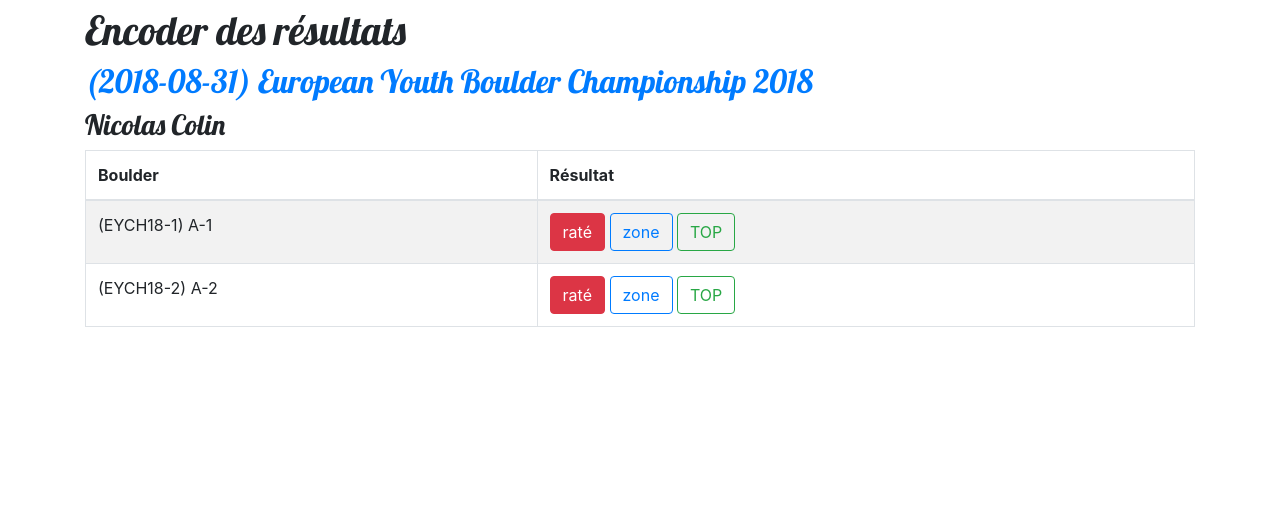
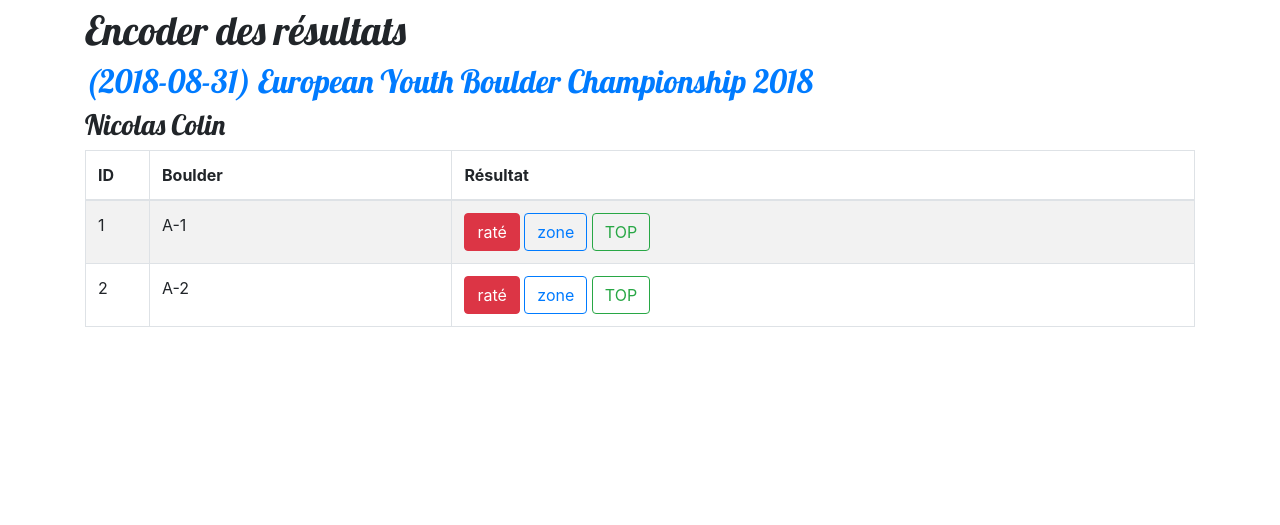
Before and after one commit to xluthi/django-scf, a Django app: page /encoding/1/5 in a window 1280 px wide. Shown: the part 66-591 px from the top of the page. Run offline with Django 3.2, Linux system fonts and the light colour scheme; data comes from the database, SQL or seed files in the repository; data that the repository does not hold is empty; parts of the project's set-up code (start-up, migrations or seed data) failed here and were passed over; some libraries are stand-ins or nearby versions.

Commit message:
Small fix on the encoding templates.

```diff
--- a/encoding/templates/encoding/competition.html
+++ b/encoding/templates/encoding/competition.html
@@ -6,7 +6,7 @@
 <table class="table table-striped table-bordered">
   <thead>
     <tr>
-      <th>Dossard</th>
+      <th scope="col" style="width: 5em">Dossard</th>
       <th>Nom</th>
     </tr>
   </thead>
--- a/encoding/templates/encoding/competitor.html
+++ b/encoding/templates/encoding/competitor.html
@@ -7,14 +7,16 @@
 <table class="table table-striped table-bordered">
   <thead>
     <tr>
-      <th>Boulder</th>
-      <th>Résultat</th>
+      <th scope="col" style="width: 4em">ID</th>
+      <th scope="col">Boulder</th>
+      <th scope="col">Résultat</th>
     </tr>
   </thead>
   <tbody>
     {% for result in result_set %}
     <tr>
-      <td>{{ result.boulder }}</td>
+      <td>{{ result.boulder.number }}</td>
+      <td>{{ result.boulder.description }}</td>
       <td>
         <form action="{% url 'encoding:encode' competition.id competitor.id %}" method="post">
           {% csrf_token %}
```
